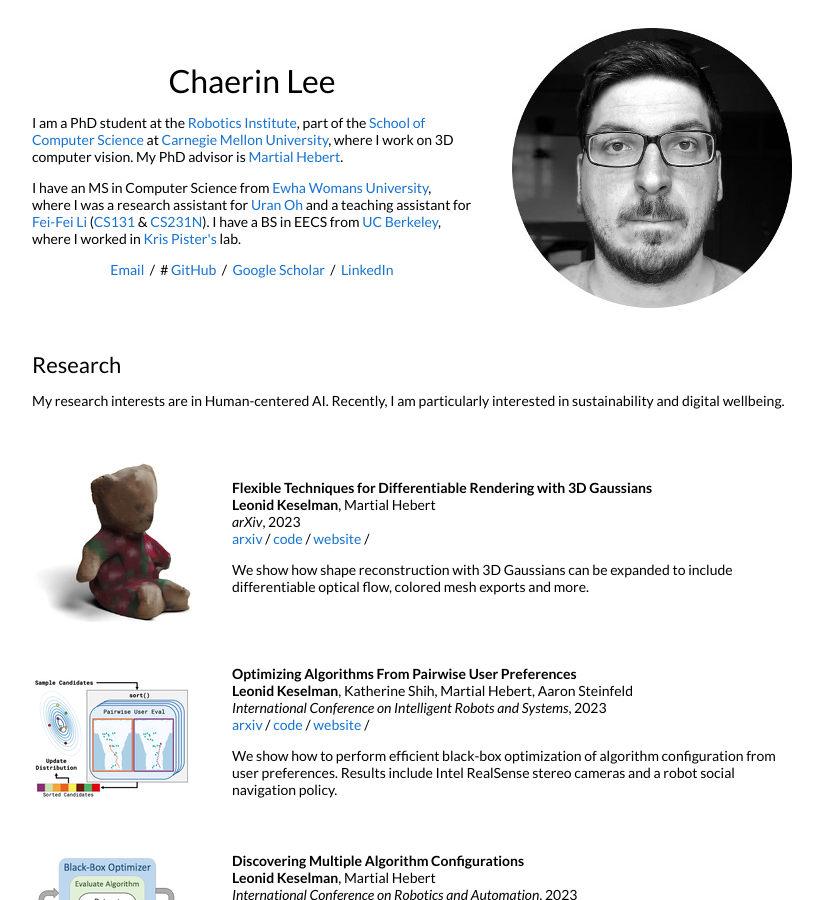
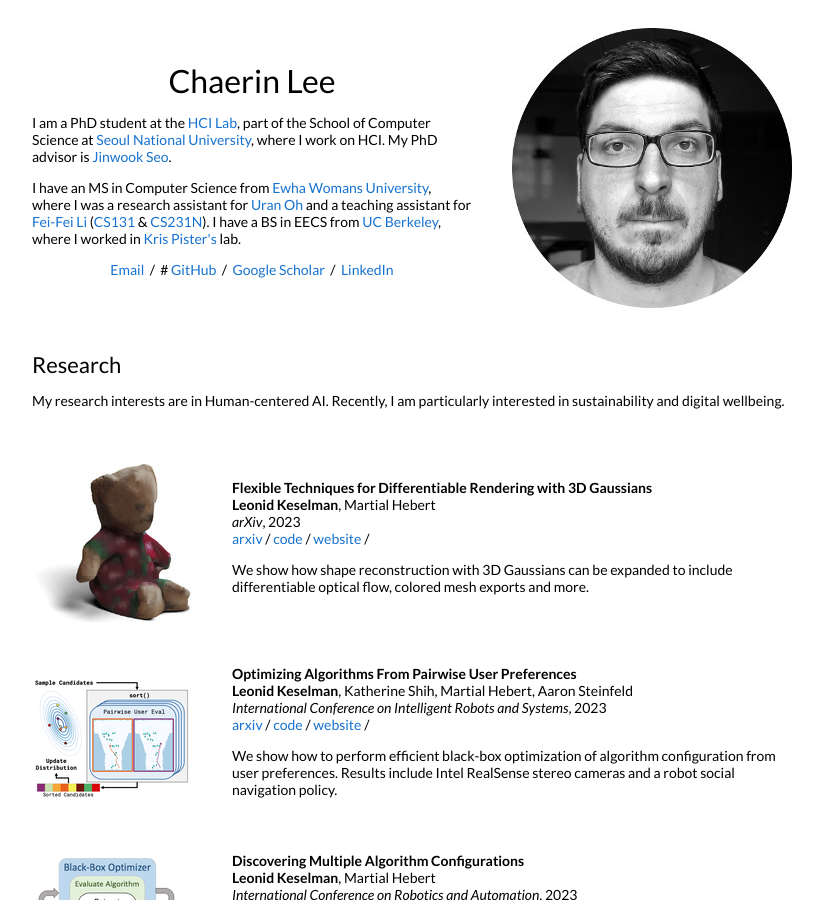
Before and after one commit to chrnlee/chrnlee.github.io, a Jekyll site: the page built from _posts/2023-08-28-3dgaussians.markdown, in a window 1280 px wide and 900 px high. Shown: the whole window, without its empty margins (228-1051 px from the left). Built offline with Jekyll 4.4.1, drawn with Linux system fonts in a browser that asks for light colours.

Commit message:
Update default.html

```diff
--- a/_layouts/default.html
+++ b/_layouts/default.html
@@ -34,7 +34,7 @@
               <h1>
                 Chaerin Lee
               </h1>
-              <p>I am a PhD student at the <a href="https://www.ri.cmu.edu/">Robotics Institute</a>, part of the <a href="https://www.scs.cmu.edu/">School of Computer Science</a> at <a href="https://www.cmu.edu/">Carnegie Mellon University</a>, where I work on 3D computer vision. My PhD advisor is <a href="http://www.cs.cmu.edu/~hebert/">Martial Hebert</a>.
+              <p>I am a PhD student at the <a href="http://hcil.snu.ac.kr/home">HCI Lab</a>, part of the School of Computer Science</a> at <a href="https://cse.snu.ac.kr/">Seoul National University</a>, where I work on HCI. My PhD advisor is <a href="http://hcil.snu.ac.kr/jwseo/">Jinwook Seo</a>.
               </p>
               <p>
                 I have an MS in Computer Science from <a href="https://ewha.ac.kr/ewhaen/index.do">Ewha Womans University</a>, where I was a research assistant for <a href="https://scholar.google.co.kr/citations?user=qv4S97EAAAAJ&hl=ko&oi=ao">Uran Oh</a> and a teaching assistant for <a href="http://svl.stanford.edu/">Fei-Fei Li</a> (<a href="http://vision.stanford.edu/teaching/cs131_fall1617/">CS131</a> & <a href="http://cs231n.stanford.edu/2017/">CS231N</a>). I have a BS in EECS from <a href="http://www.eecs.berkeley.edu/">UC Berkeley</a>, where I worked in <a href="https://people.eecs.berkeley.edu/~pister/">Kris Pister's</a> lab.
```
